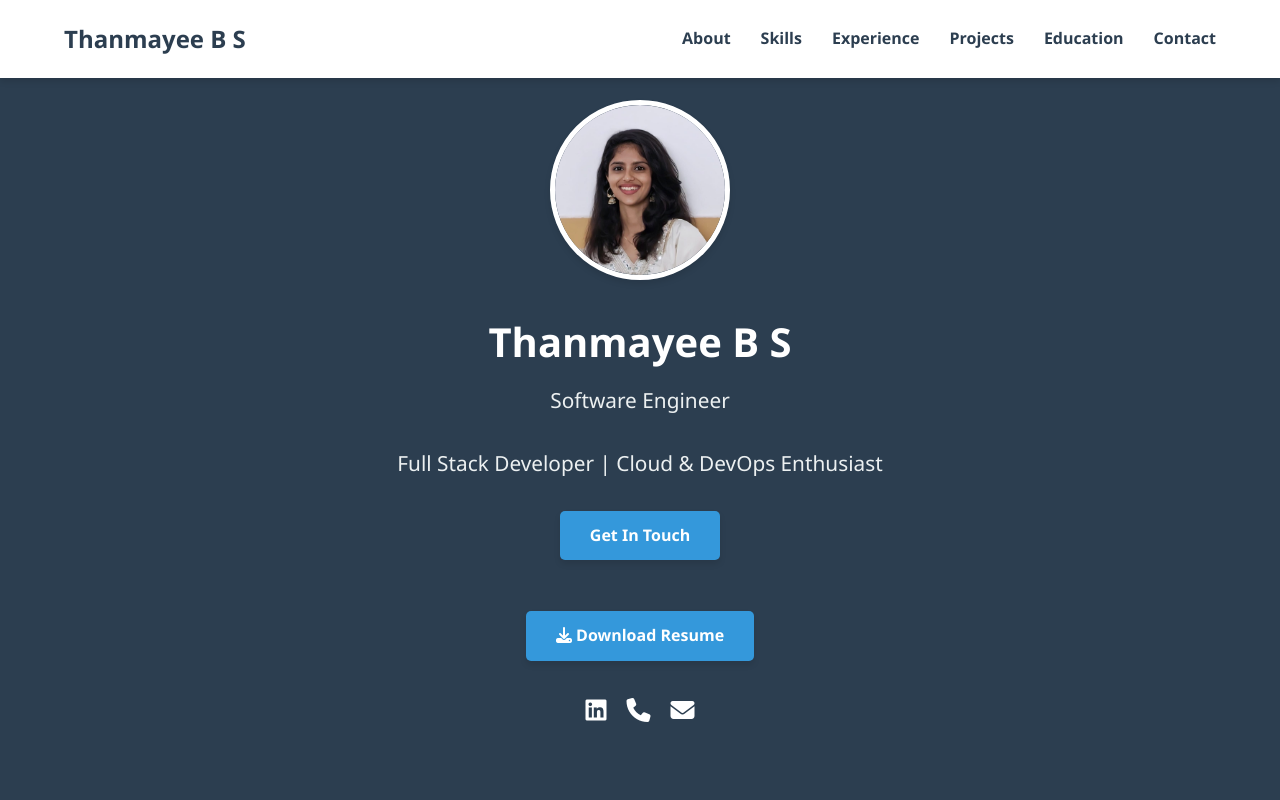
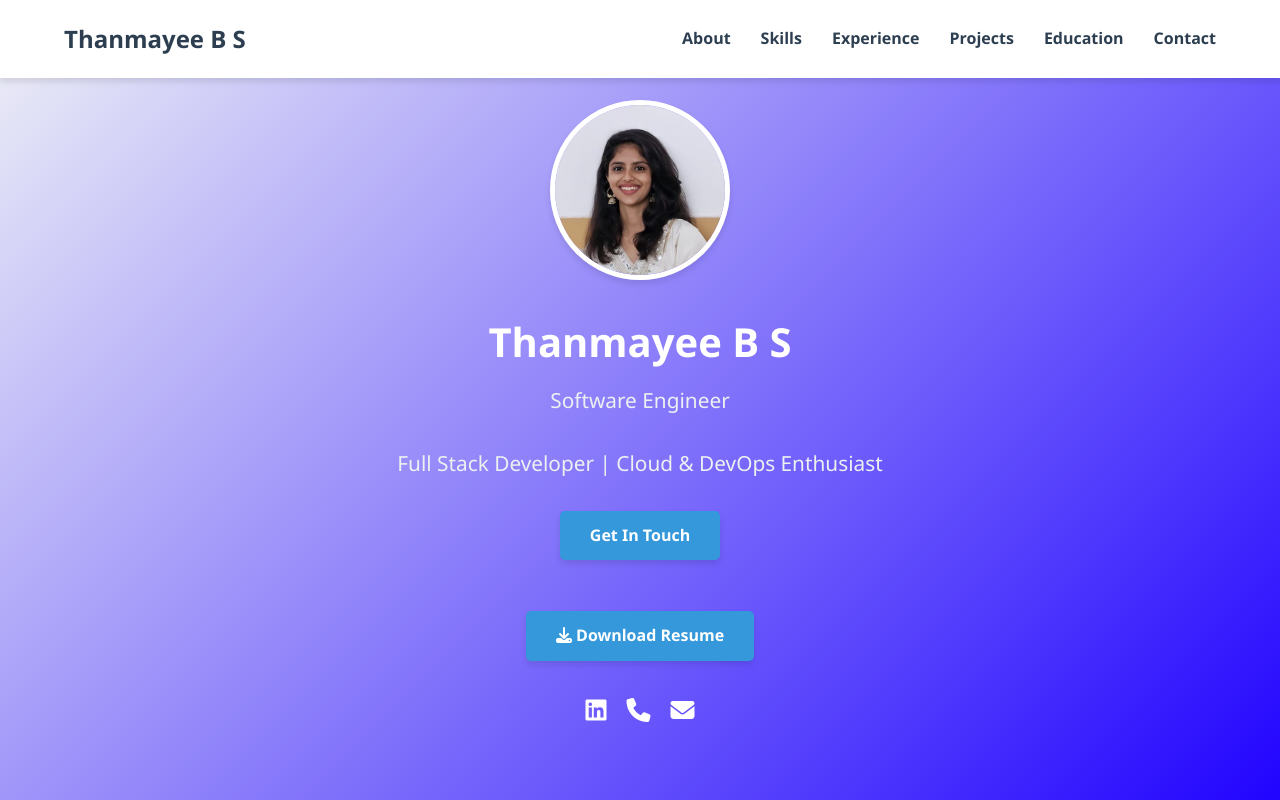
Before and after one commit to LikiTH1233/Thanmayee_BS_Portfolio, a plain HTML site: page index.html in a window 1280 px wide. Shown: the top 800 px of the page. Drawn offline with Linux system fonts and the light colour scheme.

Commit message:
Update index.html

```diff
--- a/index.html
+++ b/index.html
@@ -104,7 +104,7 @@
 
         /* Header Styles */
         header {
-            background-color: var(--primary);
+             background: linear-gradient(135deg, #f0f2f6, #1e00ff);
             color: white;
             padding: 100px 0;
             text-align: center;
```
